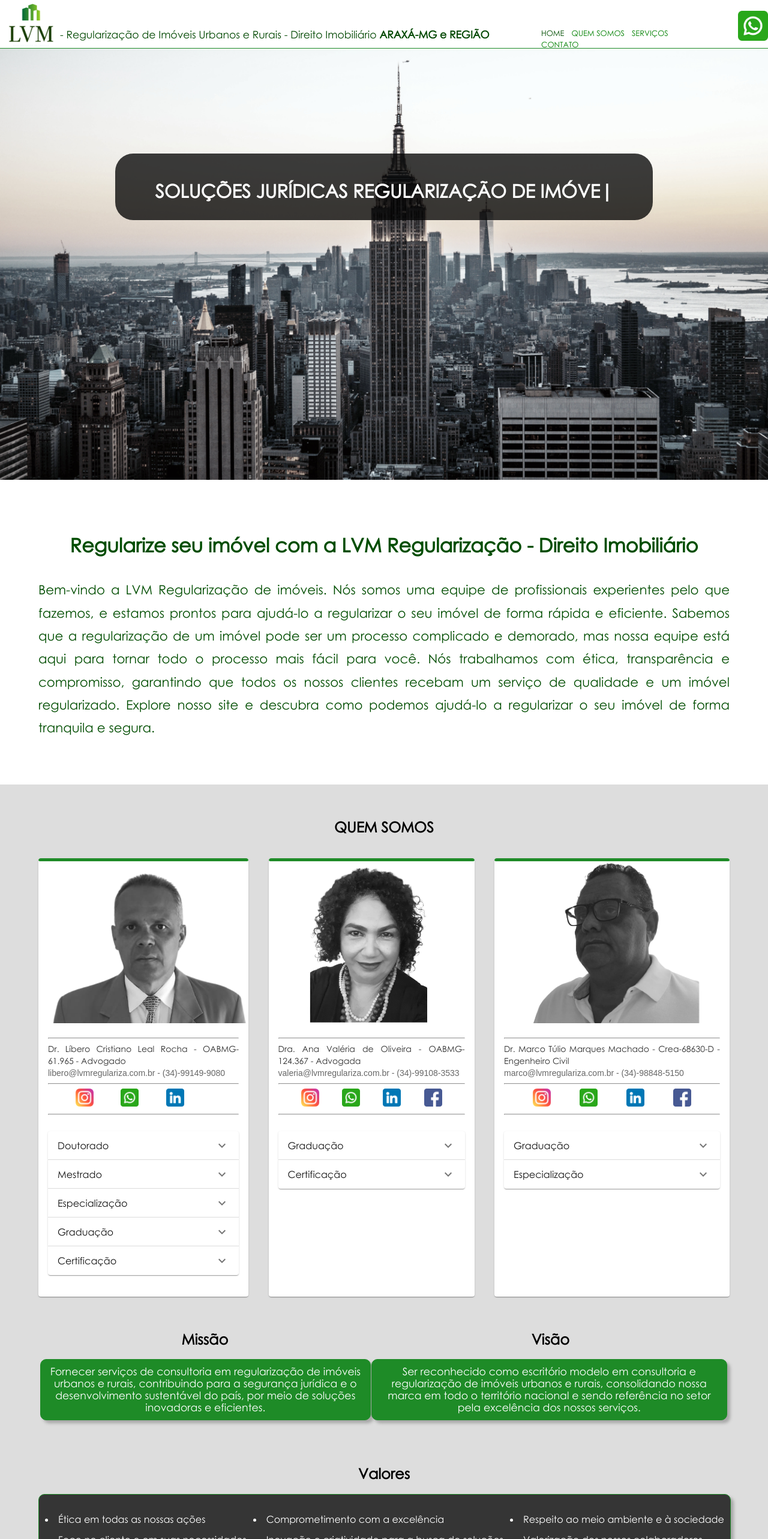
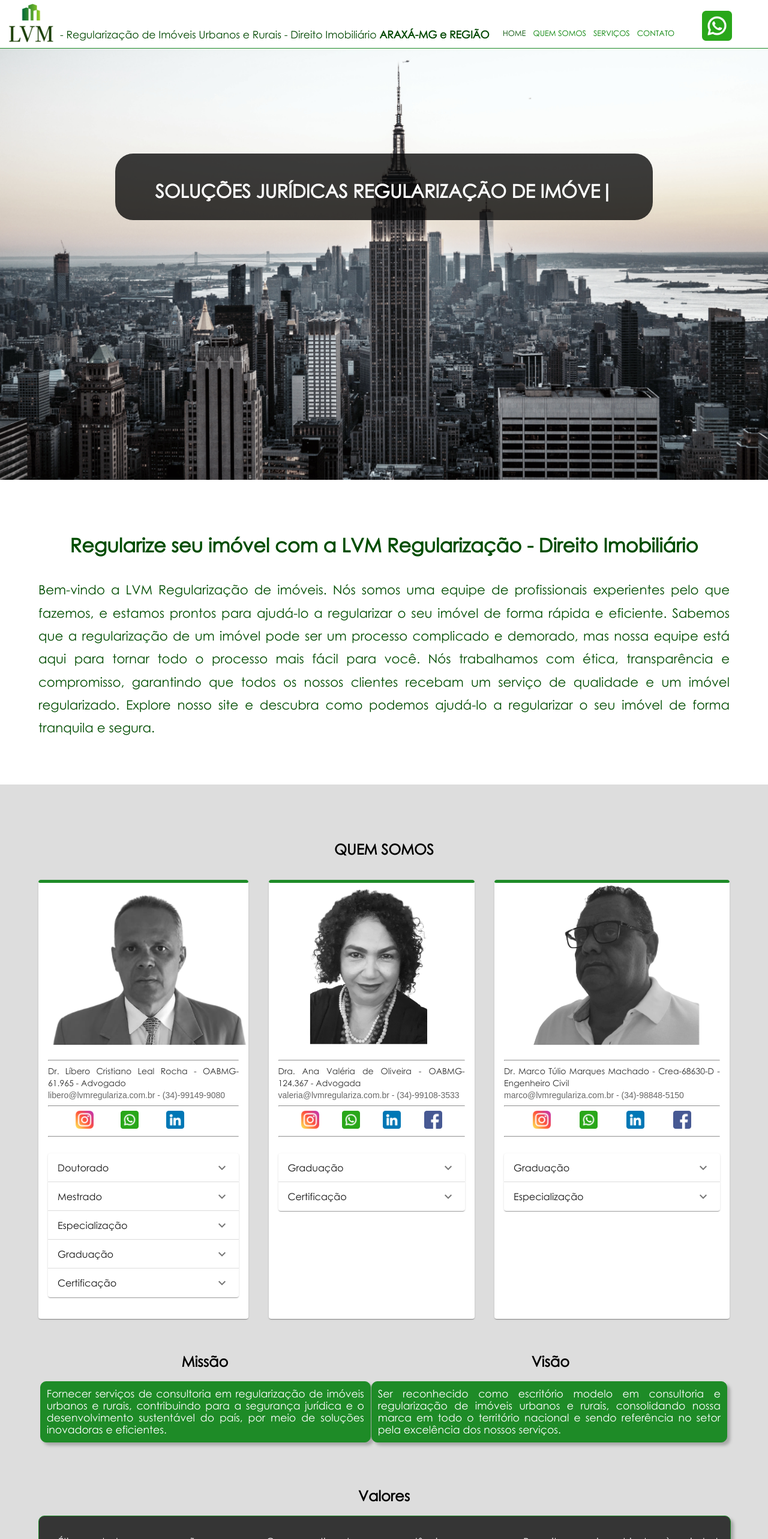
Before and after one commit to Castro0097/Castro0097, a React (Create React App) app: page / in a window 1280 px wide. Shown: the top 2566 px of the page at 60% size. Built offline with nearby package versions, Linux system fonts and the light colour scheme.

Commit message:
Ajuste scroll

```diff
--- a/src/components/Header.js
+++ b/src/components/Header.js
@@ -6,16 +6,20 @@ function Header() {
   function qS() {
     const element = document.getElementById("quemsomos");
     element.scrollIntoView();
+
+
   }
 
   function servicos() {
     const element = document.getElementById("servi");
     element.scrollIntoView();
+
   }
 
     function contato() {
       const element = document.getElementById("contact");
       element.scrollIntoView();
+
     }
 
   return (
--- a/src/components/componentsMaterialUI/ControlledAccordions.js
+++ b/src/components/componentsMaterialUI/ControlledAccordions.js
@@ -32,7 +32,7 @@ export default function ControlledAccordions() {
         <AccordionDetails>
           <Typography id="panel1bh-header">
             <ul id="itens">
-              <div>
+              <div id="contratos-imob">
                 <li>
                   <strong>Convenção de Condomínio:</strong> documento que
                   estabelece as regras e normas que regem a convivência entre os
--- a/src/components/componentsMaterialUI/VerticalLinearStepper.js
+++ b/src/components/componentsMaterialUI/VerticalLinearStepper.js
@@ -12,7 +12,7 @@ const steps = [
   {
     label: "Passo 1 - ENVIO DE DOCUMENTOS",
     description: `
-    O primeiro  passo é simples: basta encaminhar todos os documentos para o nosso email: atendimento@lvmregulariza.com.br.`
+    O primeiro  passo é simples: basta encaminhar todos os documentos para o nosso email: atendimento@lvmregulariza.com.br`
   },
   {
     label: "Passo 2 - ANÁLISE PRELIMINAR",
--- a/src/components/pages/Contato.js
+++ b/src/components/pages/Contato.js
@@ -9,17 +9,18 @@ export default function Contato() {
         <br></br>
         <br></br>
         <br></br>
+        <br></br>
         <h2>CONTATO</h2>
 
         <div id="texto">
           Esperamos ter atendido às suas expectativas e proporcionado uma
-            experiência satisfatória. Caso necessite de mais informações entre
-            em contato conosco. Nosso escritório está localizado à
+          experiência satisfatória. Caso necessite de mais informações entre em
+          contato conosco. Nosso escritório está localizado à
           <strong>
             {" "}
             <strong>
-                Rua Francisco dos Santos nº 28, sala 02, Centro - Araxá-MG -
-                CEP: 38.183.238{" "}
+              Rua Francisco dos Santos nº 28, sala 02, Centro - Araxá-MG - CEP:
+              38.183.238{" "}
             </strong>
           </strong>{" "}
           . Será um prazer poder ajudar novamente. Até logo!
@@ -28,10 +29,9 @@ export default function Contato() {
               <img alt="Telefone" height="30px" src={Phone}></img>
             </div>
 
-              <div>
-                (34)-3664-6461
+            <div id="telcont">(34)-3664-6461</div>
           </div>
-            </div>
+          <br></br>
           <Iframe
             src="https://www.google.com/maps/embed?pb=!1m18!1m12!1m3!1d3758.678117864575!2d-46.94005863351028!3d-19.5982860978588!2m3!1f0!2f0!3f0!3m2!1i1024!2i768!4f13.1!3m3!1m2!1s0x94b036e2e9dc7173%3A0x4f80c93ca90d17c4!2sR.%20Francisco%20dos%20Santos%2C%2028%20-%20Centro%2C%20Arax%C3%A1%20-%20MG%2C%2038183-238!5e0!3m2!1sen!2sbr!4v1679600410612!5m2!1sen!2sbr"
             width="100%"
@@ -45,7 +45,6 @@ export default function Contato() {
           <hr></hr>
           <br></br>
         </div>
-
       </div>
       <div id="criado">Dev. Js - 3498821-1143</div>
     </div>
--- a/src/components/pages/Estudos.js
+++ b/src/components/pages/Estudos.js
@@ -4,6 +4,8 @@ function Estudos() {
   return (
     <div id="servi">
       <div id="centerconteud">
+        <br></br>
+        <br></br>
         <br></br>
         <br></br>
         <br></br>
--- a/src/components/pages/QuemSomos.js
+++ b/src/components/pages/QuemSomos.js
@@ -6,6 +6,8 @@ export default function QuemSomos() {
     <div>
       <div id="quemsomos">
         <div id="centerconteud">
+          <br></br>
+          <br></br>
           <br></br>
           <br></br> <h2>QUEM SOMOS</h2>
           <br></br>
--- a/src/index.css
+++ b/src/index.css
@@ -6,6 +6,7 @@
   #centerconteud {
     width: 90% !important;
     margin-left: 5% !important;
+    font-family: "Century" !important;
   }
 
   #sowp {
@@ -267,7 +268,7 @@ ul {
 
 #m2 {
   margin-top: -23px !important;
-  margin-left: 70%;
+  margin-left: 65%;
   text-transform: uppercase !important;
 }
 
@@ -451,6 +452,10 @@ strong {
   color: #000000;
 }
 
+#windowT{
+  font-family: "Century" !important;
+}
+
 #estudos {
   width: 100%;
   text-align: justify;
@@ -461,12 +466,14 @@ strong {
 }
 
 #mvv {
+
   width: 100%;
   justify-content: space-between;
   display: flex;
 }
 h2 {
   text-align: center;
+  font-family: "Century" !important;
 }
 #imgLog {
   width: 220px !important;
@@ -583,7 +590,7 @@ p {
 }
 
 #textmissaoL {
-  text-align: center;
+  text-align: justify;
   color: #fff;
 
   margin-left: 10px !important;
@@ -593,7 +600,7 @@ p {
 }
 
 #textvisaoL {
-  text-align: center;
+  text-align: justify;
   color: #fff;
 
   margin-left: 10px !important;
@@ -735,9 +742,17 @@ button:hover {
   width: 100%;
 }
 
+#telcont{
+  font-size: 18pt !important;
+  font-weight: 900 !important;
+
+
+}
+
 #centerconteud {
   width: 90%;
   margin-left: 5%;
+  font-family: "Century" !important;
 }
 
 #mobiliul {
@@ -776,7 +791,7 @@ button:hover {
 #panel1bh-header {
   font-family: "Century" !important;
   color: #131313;
-  text-align: left;
+  text-align: justify !important;
 }
 
 #mg {
```
Also changed, not shown: src/styles/image/logoLVM.png. Lines whose indentation alone changed are shown as unchanged.
